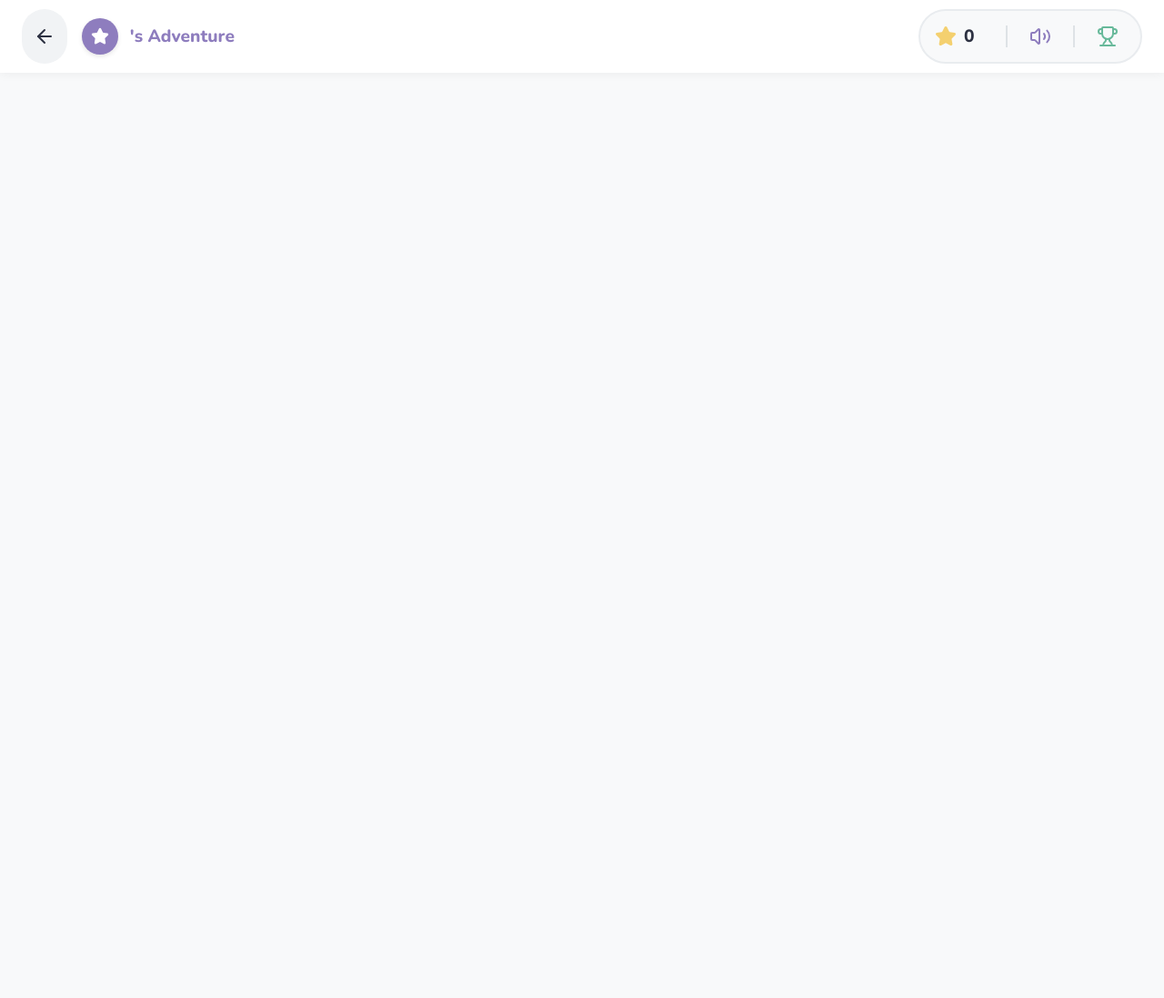
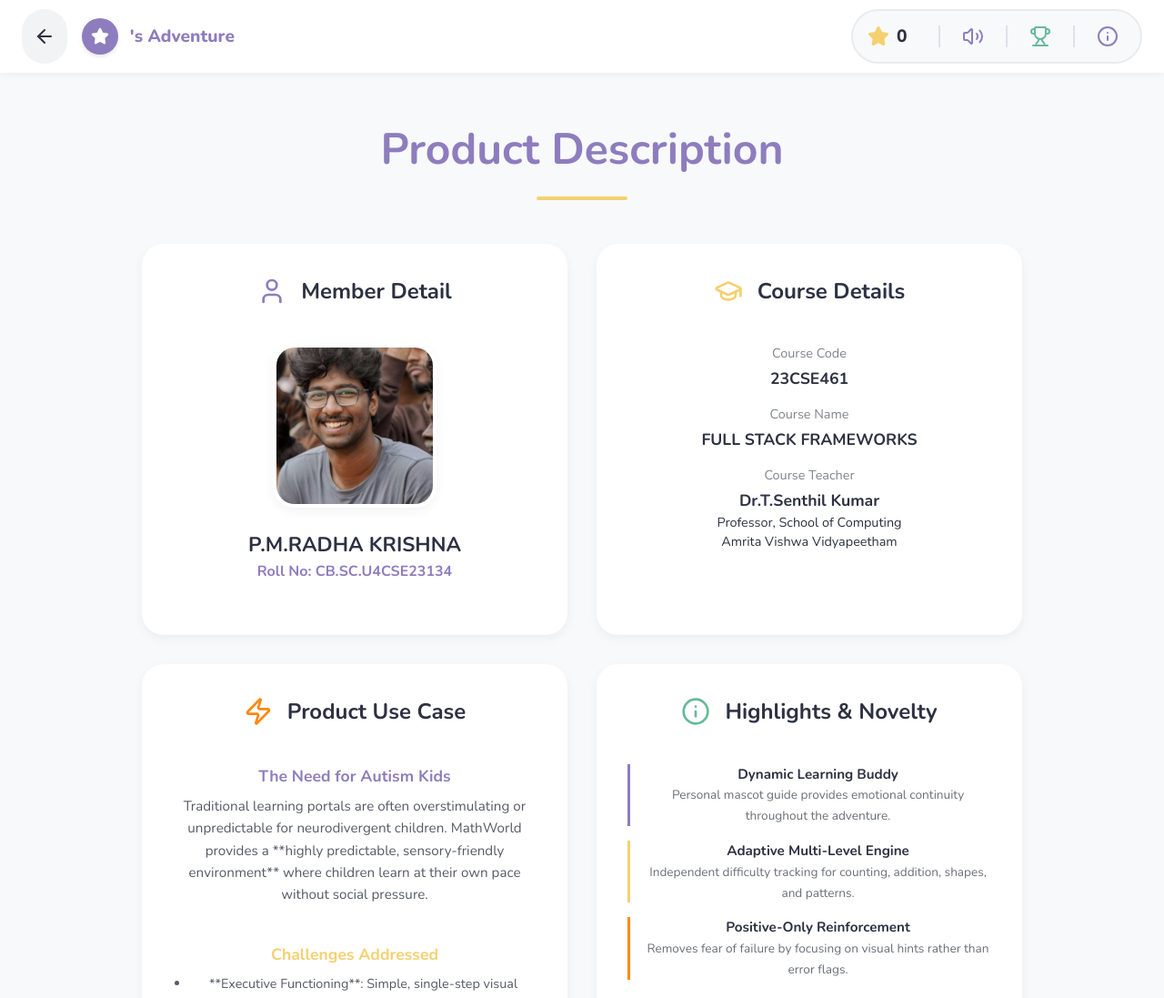
Before and after one commit to Radha-Krishna-19/Full-Stack-LAB2, a React (Vite) app: page /about in a window 1280 px wide. Before the commit this address had no page. Shown: the top 1097 px of the page at 91% size. Before the commit the page ends 800 px from the top, so only its background shows below. Built offline with nearby package versions, Linux system fonts and the light colour scheme.

Commit message:
Final Polish: Enhanced About page with detailed use case and technical highlights

```diff
--- a/src/App.jsx
+++ b/src/App.jsx
@@ -10,6 +10,7 @@ import SubtractionJourney from './pages/SubtractionJourney';
 import ShapeAdventure from './pages/ShapeAdventure';
 import PatternPlay from './pages/PatternPlay';
 import MyProgress from './pages/MyProgress';
+import About from './pages/About';
 import './index.css';
 
 function App() {
@@ -28,6 +29,7 @@ function App() {
               <Route path="/shapes" element={<ShapeAdventure />} />
               <Route path="/patterns" element={<PatternPlay />} />
               <Route path="/progress" element={<MyProgress />} />
+              <Route path="/about" element={<About />} />
             </Routes>
           </main>
         </div>
--- a/src/components/NavBar.jsx
+++ b/src/components/NavBar.jsx
@@ -2,7 +2,7 @@ import React from 'react';
 import { useNavigate, useLocation } from 'react-router-dom';
 import { motion, AnimatePresence } from 'framer-motion';
 import { useGame } from '../context/GameContext';
-import { ArrowLeft, Volume2, VolumeX, Star, Trophy, Rocket, Cloud, Heart } from 'lucide-react';
+import { ArrowLeft, Volume2, VolumeX, Star, Trophy, Rocket, Cloud, Heart, Info } from 'lucide-react';
 
 const NavBar = () => {
     const { gameState, toggleSound } = useGame();
@@ -130,6 +130,22 @@ const NavBar = () => {
                 >
                     <Trophy size={24} />
                 </button>
+
+                <div style={{ width: '2px', height: '24px', background: '#dee2e6' }} />
+
+                <button
+                    onClick={() => navigate('/about')}
+                    style={{
+                        background: 'none',
+                        padding: '0.5rem',
+                        minHeight: 'auto',
+                        color: 'var(--color-primary)',
+                        boxShadow: 'none'
+                    }}
+                    title="About Project"
+                >
+                    <Info size={24} />
+                </button>
             </div>
         </nav>
     );
--- a/src/pages/About.jsx
+++ b/src/pages/About.jsx
@@ -70,44 +70,86 @@ const About = () => {
                 </section>
             </div>
 
-            {/* Project Deep Dive */}
+            {/* Case Study & Novelty */}
+            <div style={{ display: 'grid', gridTemplateColumns: 'repeat(auto-fit, minmax(300px, 1fr))', gap: '2rem', marginTop: '2rem' }}>
+                <section className="game-card" style={{ padding: '2rem' }}>
+                    <div style={{ display: 'flex', alignItems: 'center', gap: '1rem', marginBottom: '1.5rem' }}>
+                        <Zap color="var(--color-accent)" size={32} />
+                        <h2 style={{ fontSize: '1.5rem' }}>Product Use Case</h2>
+                    </div>
+
+                    <div style={{ marginBottom: '1.5rem' }}>
+                        <h3 style={{ fontSize: '1.1rem', color: 'var(--color-primary)', marginBottom: '0.5rem' }}>The Need for Autism Kids</h3>
+                        <p style={{ fontSize: '0.95rem', lineHeight: '1.6', opacity: 0.8 }}>
+                            Traditional learning portals are often overstimulating or unpredictable for neurodivergent children. MathWorld provides a **highly predictable, sensory-friendly environment** where children learn at their own pace without social pressure.
+                        </p>
+                    </div>
+
+                    <div>
+                        <h3 style={{ fontSize: '1.1rem', color: 'var(--color-secondary)', marginBottom: '0.5rem' }}>Challenges Addressed</h3>
+                        <ul style={{ fontSize: '0.9rem', paddingLeft: '1.2rem', lineHeight: '1.6', opacity: 0.8 }}>
+                            <li>**Executive Functioning**: Simple, single-step visual instructions.</li>
+                            <li>**Sensory Overload**: Calming pastel palette and gentle auditory feedback.</li>
+                            <li>**Predictability**: Consistent layouts reduce transition anxiety.</li>
+                        </ul>
+                    </div>
+                </section>
+
+                <section className="game-card" style={{ padding: '2rem' }}>
+                    <div style={{ display: 'flex', alignItems: 'center', gap: '1rem', marginBottom: '1.5rem' }}>
+                        <Info color="var(--color-success)" size={32} />
+                        <h2 style={{ fontSize: '1.5rem' }}>Highlights & Novelty</h2>
+                    </div>
+
+                    <ul style={{ fontSize: '0.95rem', display: 'flex', flexDirection: 'column', gap: '1rem', padding: 0, listStyle: 'none' }}>
+                        <li style={{ borderLeft: '3px solid var(--color-primary)', paddingLeft: '1rem' }}>
+                            <strong>Dynamic Learning Buddy</strong><br />
+                            <span style={{ fontSize: '0.85rem', opacity: 0.7 }}>Personal mascot guide provides emotional continuity throughout the adventure.</span>
+                        </li>
+                        <li style={{ borderLeft: '3px solid var(--color-secondary)', paddingLeft: '1rem' }}>
+                            <strong>Adaptive Multi-Level Engine</strong><br />
+                            <span style={{ fontSize: '0.85rem', opacity: 0.7 }}>Independent difficulty tracking for counting, addition, shapes, and patterns.</span>
+                        </li>
+                        <li style={{ borderLeft: '3px solid var(--color-accent)', paddingLeft: '1rem' }}>
+                            <strong>Positive-Only Reinforcement</strong><br />
+                            <span style={{ fontSize: '0.85rem', opacity: 0.7 }}>Removes fear of failure by focusing on visual hints rather than error flags.</span>
+                        </li>
+                    </ul>
+                </section>
+            </div>
+
+            {/* Technical Context */}
             <section className="game-card" style={{ padding: '2rem', marginTop: '2rem' }}>
-                <div style={{ display: 'flex', alignItems: 'center', gap: '1rem', marginBottom: '2rem' }}>
-                    <Zap color="var(--color-accent)" size={32} />
-                    <h2 style={{ fontSize: '1.8rem' }}>MathWorld Adventure</h2>
+                <div style={{ display: 'flex', alignItems: 'center', gap: '1rem', marginBottom: '1.5rem' }}>
+                    <Layers color="var(--color-primary)" size={32} />
+                    <h2 style={{ fontSize: '1.5rem' }}>Technical Implementation</h2>
                 </div>
 
-                <div style={{ display: 'grid', gridTemplateColumns: 'repeat(auto-fit, minmax(250px, 1fr))', gap: '2rem' }}>
-                    <div>
-                        <h3 style={{ fontSize: '1.2rem', color: 'var(--color-primary)', marginBottom: '1rem' }}>The Use Case</h3>
-                        <p style={{ fontSize: '1rem', lineHeight: '1.6', opacity: 0.8 }}>
-                            MathWorld is a specialized learning portal designed specifically for children with autism.
-                            It tackles challenges like sensory overstimulation and executive dysfunction by providing a
-                            stable, predictable, and visually-stimulating environment where children can master
-                            mathematical concepts without stress.
-                        </p>
+                <div style={{ display: 'grid', gridTemplateColumns: 'repeat(auto-fit, minmax(200px, 1fr))', gap: '1.5rem' }}>
+                    <div style={{ padding: '1rem', background: '#f8f9fa', borderRadius: 'var(--radius-md)' }}>
+                        <h4 style={{ color: 'var(--color-primary)', marginBottom: '0.5rem' }}>State Architecture</h4>
+                        <p style={{ fontSize: '0.85rem', opacity: 0.8 }}>React Context API for persistent profile and real-time progress syncing via LocalStorage.</p>
                     </div>
-                    <div>
-                        <h3 style={{ fontSize: '1.2rem', color: 'var(--color-secondary)', marginBottom: '1rem' }}>Highlights & Novelty</h3>
-                        <ul style={{ paddingLeft: '1.2rem', lineHeight: '1.6', opacity: 0.8 }}>
-                            <li>Adaptive Difficulty Selections</li>
-                            <li>Integrated Learning Buddy (Mascot)</li>
-                            <li>Positive-Only Reinforcement Logic</li>
-                            <li>High-Contrast Sensory Friendly UI</li>
-                        </ul>
+                    <div style={{ padding: '1rem', background: '#f8f9fa', borderRadius: 'var(--radius-md)' }}>
+                        <h4 style={{ color: 'var(--color-secondary)', marginBottom: '0.5rem' }}>Motion Engine</h4>
+                        <p style={{ fontSize: '0.85rem', opacity: 0.8 }}>Framer Motion for gentle, non-overstimulating transitions and celebratory object physics.</p>
+                    </div>
+                    <div style={{ padding: '1rem', background: '#f8f9fa', borderRadius: 'var(--radius-md)' }}>
+                        <h4 style={{ color: 'var(--color-accent)', marginBottom: '0.5rem' }}>Logic Modules</h4>
+                        <p style={{ fontSize: '0.85rem', opacity: 0.8 }}>Custom hooks and utility patterns to drive randomized round generation and scoring.</p>
                     </div>
                 </div>
 
-                <div style={{ marginTop: '2rem', borderTop: '2px solid #f1f3f5', paddingTop: '2rem' }}>
-                    <div style={{ display: 'flex', alignItems: 'center', gap: '1rem', marginBottom: '1rem' }}>
-                        <Github size={24} />
-                        <h3 style={{ fontSize: '1.2rem' }}>Project Repository</h3>
+                <div style={{ marginTop: '2rem', borderTop: '2px solid #f1f3f5', paddingTop: '1.5rem', textAlign: 'center' }}>
+                    <div style={{ display: 'flex', alignItems: 'center', gap: '0.5rem', justifyContent: 'center', marginBottom: '0.8rem' }}>
+                        <Github size={20} />
+                        <h3 style={{ fontSize: '1.1rem' }}>Open Source Repository</h3>
                     </div>
                     <a
                         href="https://github.com/Radha-Krishna-19/Full-Stack-LAB2"
                         target="_blank"
                         rel="noreferrer"
-                        style={{ color: 'var(--color-primary)', textDecoration: 'none', fontWeight: '700', wordBreak: 'break-all' }}
+                        style={{ color: 'var(--color-primary)', textDecoration: 'none', fontWeight: '800', wordBreak: 'break-all' }}
                     >
                         https://github.com/Radha-Krishna-19/Full-Stack-LAB2
                     </a>
```
Also changed, not shown: profile.jpeg (deleted).
